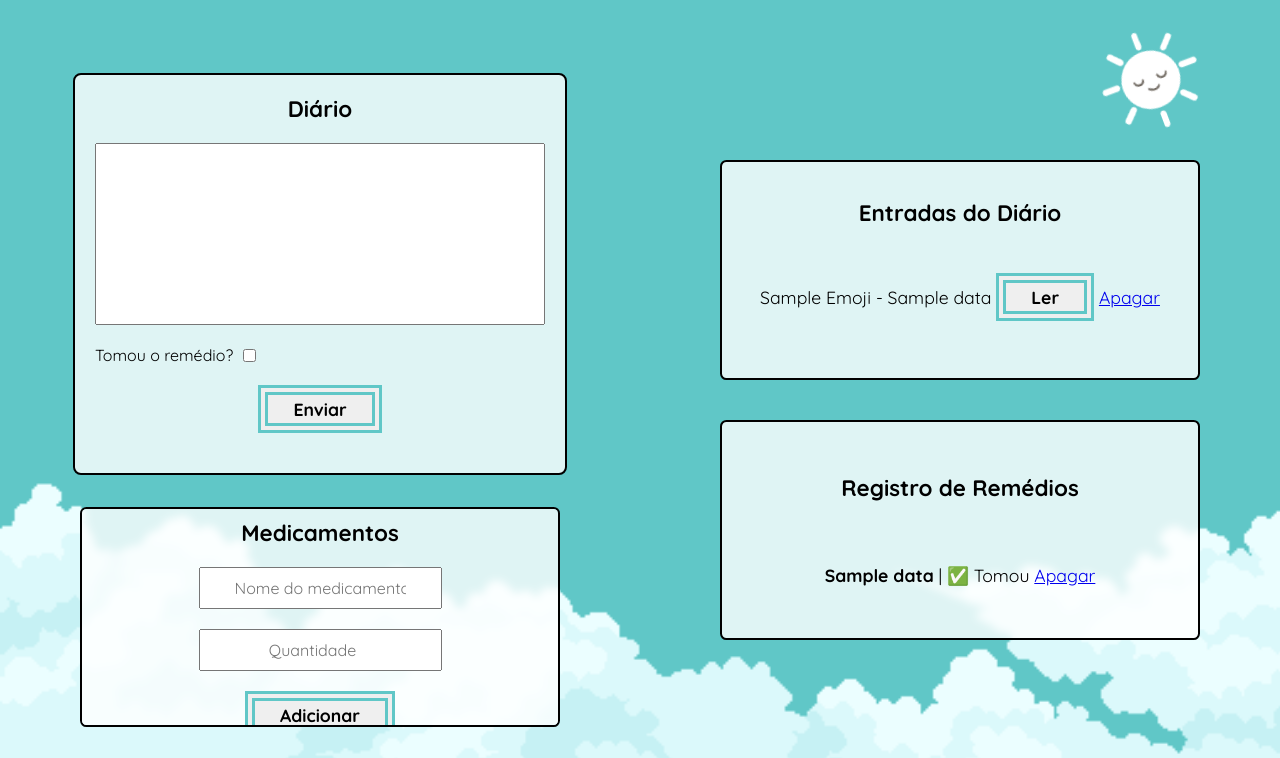
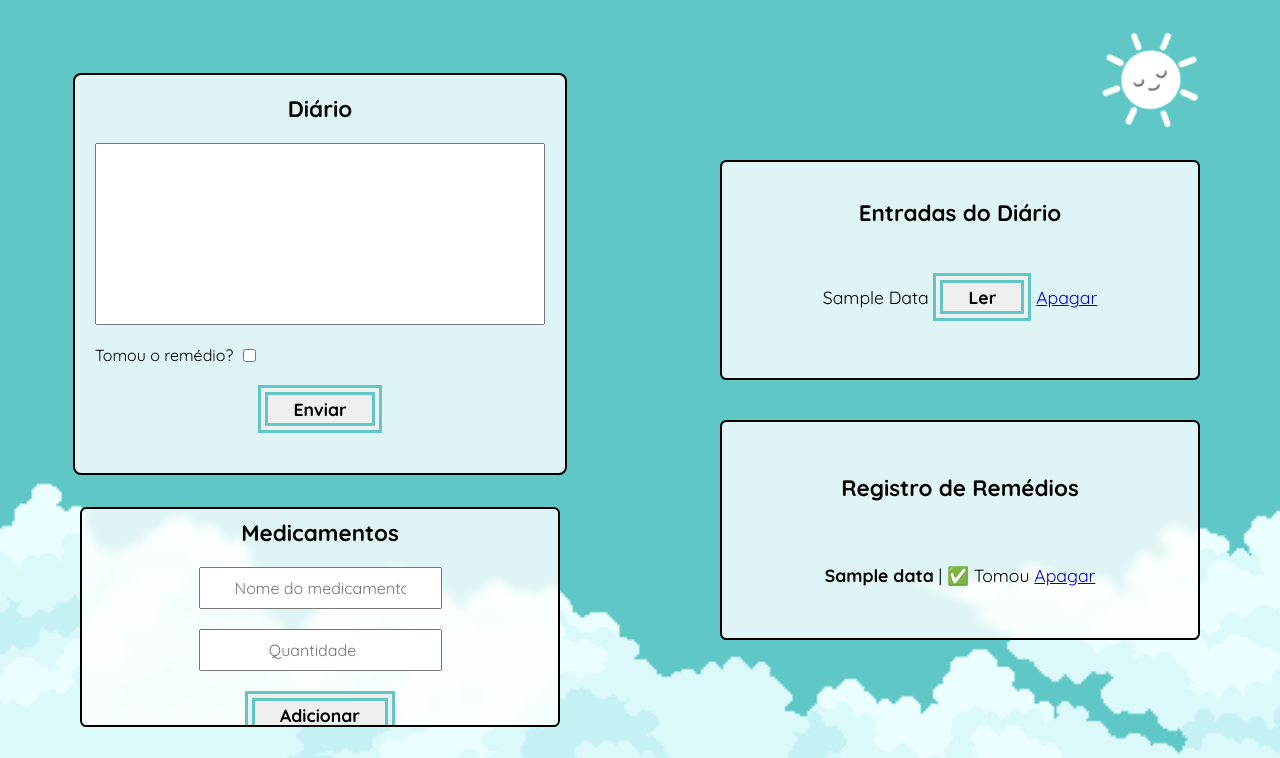
Before and after one commit to lorena-domingos/dose-de-mim, a Flask app: template templates/index.html in a window 1280 px wide. Shown: the top 758 px of the page. Run offline with Flask 3, Linux system fonts and the light colour scheme; the template is opened without the code that fills it: most values are stand-ins (such as "Sample title", 1, 10 or a date in 2020).

Commit message:
- Remover coluna de emoji da tabela de diário e ajustar exibição no frontend

```diff
--- a/app.py
+++ b/app.py
@@ -11,7 +11,7 @@ app.secret_key = 'uma_senha_forte'
 def init_db():
     if not os.path.exists(DATABASE):
         with sqlite3.connect(DATABASE) as conn:
-            conn.execute('CREATE TABLE IF NOT EXISTS diario (id INTEGER PRIMARY KEY AUTOINCREMENT, texto TEXT, emoji TEXT, data TIMESTAMP DEFAULT CURRENT_TIMESTAMP)')
+            conn.execute('CREATE TABLE IF NOT EXISTS diario (id INTEGER PRIMARY KEY AUTOINCREMENT, texto TEXT, data TIMESTAMP DEFAULT CURRENT_TIMESTAMP)')
             conn.execute('CREATE TABLE IF NOT EXISTS remedio (id INTEGER PRIMARY KEY AUTOINCREMENT, tomou INTEGER, data TIMESTAMP DEFAULT CURRENT_TIMESTAMP)')
             conn.execute('CREATE TABLE IF NOT EXISTS medicamentos (id INTEGER PRIMARY KEY AUTOINCREMENT, texto TEXT, quantidade INTEGER)')
             conn.commit()
@@ -34,7 +34,7 @@ def index():
     db = get_db()
 
     remedios_db = db.execute("SELECT id, data, tomou FROM remedio ORDER BY id DESC").fetchall()
-    diarios_db = db.execute("SELECT id, data, COALESCE(texto, 'Sem conteúdo') as texto, emoji FROM diario ORDER BY id DESC").fetchall()
+    diarios_db = db.execute("SELECT id, data, COALESCE(texto, 'Sem conteúdo') as texto FROM diario ORDER BY id DESC").fetchall()
 
     remedios = []
     if remedios_db:
@@ -49,10 +49,10 @@ def index():
     diarios = []
     if diarios_db:
         for d in diarios_db:
-            id, data, texto, emoji = d
+            id, data, texto = d
             data_obj = datetime.strptime(data, "%Y-%m-%d %H:%M:%S")
             new_data = data_obj.strftime('%d/%m/%Y')
-            diarios.append({"id": id, "data": new_data, "texto": texto, "emoji": emoji})
+            diarios.append({"id": id, "data": new_data, "texto": texto})
     else:
         diarios = []
 
@@ -63,7 +63,6 @@ def index():
 @app.route("/add_diario", methods=["POST"])
 def add_diario():
     texto = request.form.get("texto")
-    humor = request.form.get("humor")
     tomou = 'remedio' in request.form
 
     db = get_db()
@@ -72,13 +71,7 @@ def add_diario():
 
     texto_diario = False
 
-    if texto and humor:
-        db.execute("INSERT INTO diario (texto, emoji) VALUES (?, ?)", (texto, humor))
-        texto_diario = True
-    elif humor:
-        db.execute("INSERT INTO diario (emoji) VALUES (?)", (humor,))
-        texto_diario = True
-    elif texto:
+    if texto:
         db.execute("INSERT INTO diario (texto) VALUES (?)", (texto,))
         texto_diario = True
     if tomou:
@@ -88,7 +81,7 @@ def add_diario():
         else:
             db.execute("INSERT INTO remedio (tomou) VALUES (?)", (tomou,))
 
-    if not texto and not humor and not tomou:
+    if not texto and not tomou:
         flash("Preencha pelo menos um campo!", "erro")
         return redirect("/")
 
--- a/templates/index.html
+++ b/templates/index.html
@@ -57,8 +57,8 @@
           <ul>
             {% for d in diarios %}
             <li>
-              {% if d.emoji %}
-              {{ d.emoji | title }} - {{ d.data }}
+              {% if d.texto %}
+              {{ d.data | title }}
               <button onclick="openModal(`{{ d.texto | escape }}`)">Ler</button>
               {% else %}
               {{ d.data }}
```
Also changed, not shown: README.md.
